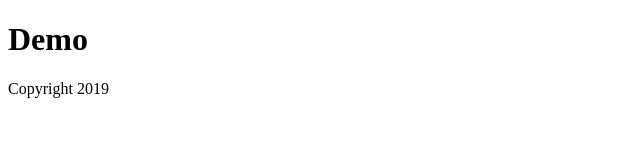
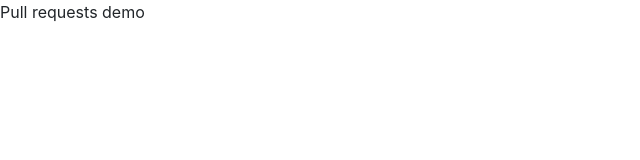
Before and after one commit to ZhuravlevaM/lesson3, a plain HTML site: page index.html in a window 1280 px wide. Shown: the whole page, without its empty margins (0-640 px from the left). Drawn offline with nearby package versions, Linux system fonts and the light colour scheme.

Commit message:
Bootstrap CSS added

```diff
--- a/index.html
+++ b/index.html
@@ -4,11 +4,12 @@
     <meta charset="UTF-8">
     <meta name="viewport" content="width=device-width, initial-scale=1.0">
     <meta http-equiv="X-UA-Compatible" content="ie=edge">
-    <title>Document</title>
-    <script>/* Metrika */</script>
+    <title>Basic page</title>
+    <script src="js.app.js"></script>
+    <link rel="stylesheet" href="css/style.css">
+    <link rel="stylesheet" href="css/bootstrap.css">
 </head>
 <body>
-<h1>Demo</h1>
-<footer>Copyright 2019</footer>
-</body>
+    Pull requests demo
+<body>
 </html>
```
